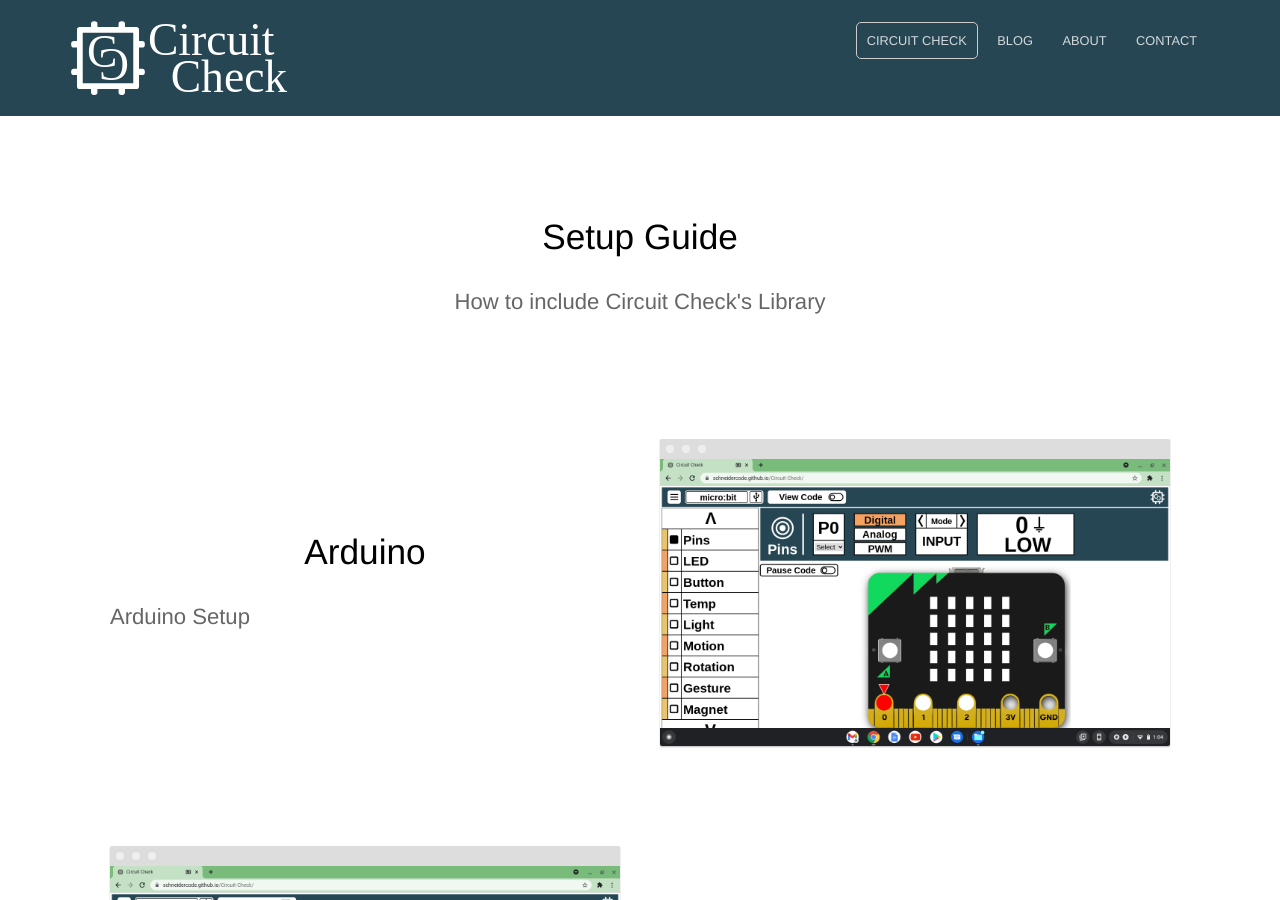
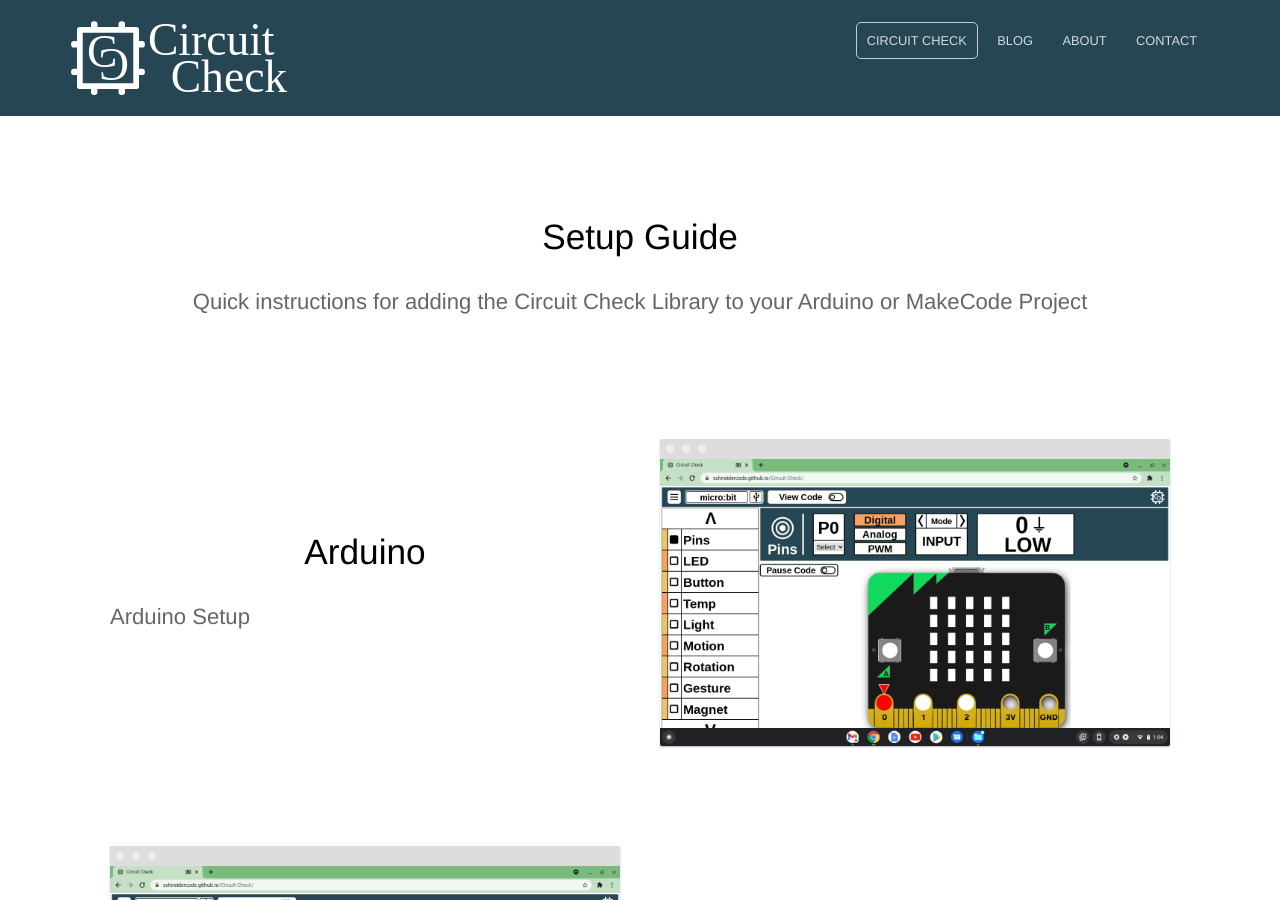
Before and after one commit to SchneiderCode/Circuit-Check-Web, a Jekyll site: the page built from setup.html, in a window 1280 px wide and 900 px high. Built offline with Jekyll 4.4.1, drawn with Linux system fonts in a browser that asks for light colours.

Commit message:
Update setup.html

```diff
--- a/setup.html
+++ b/setup.html
@@ -1,6 +1,6 @@
 ---
 title: Setup Guide
-description: How to include Circuit Check's Library
+description: Quick instructions for adding the Circuit Check Library to your Arduino or MakeCode Project
 ---
 
 <div class="content">
```
